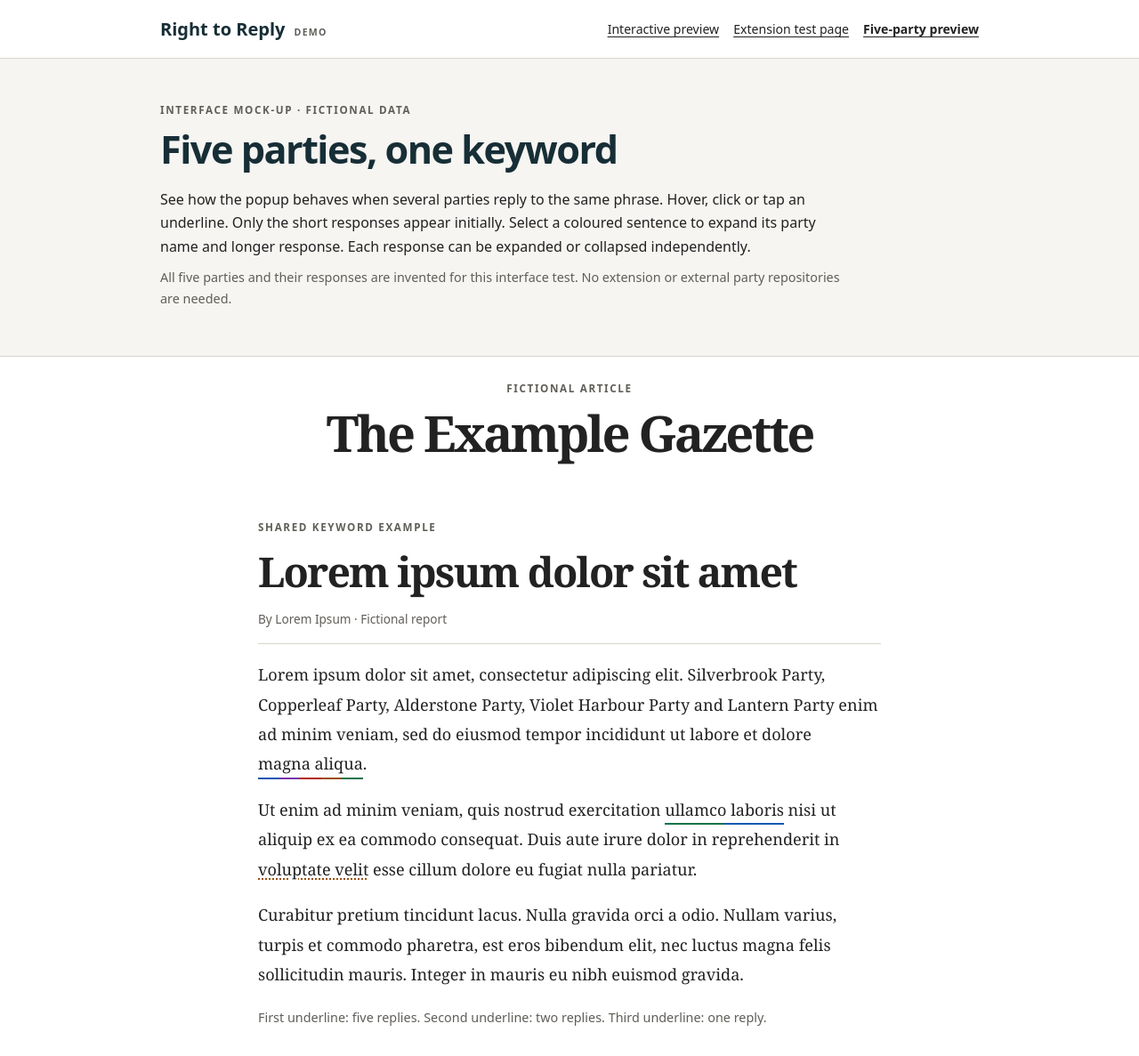
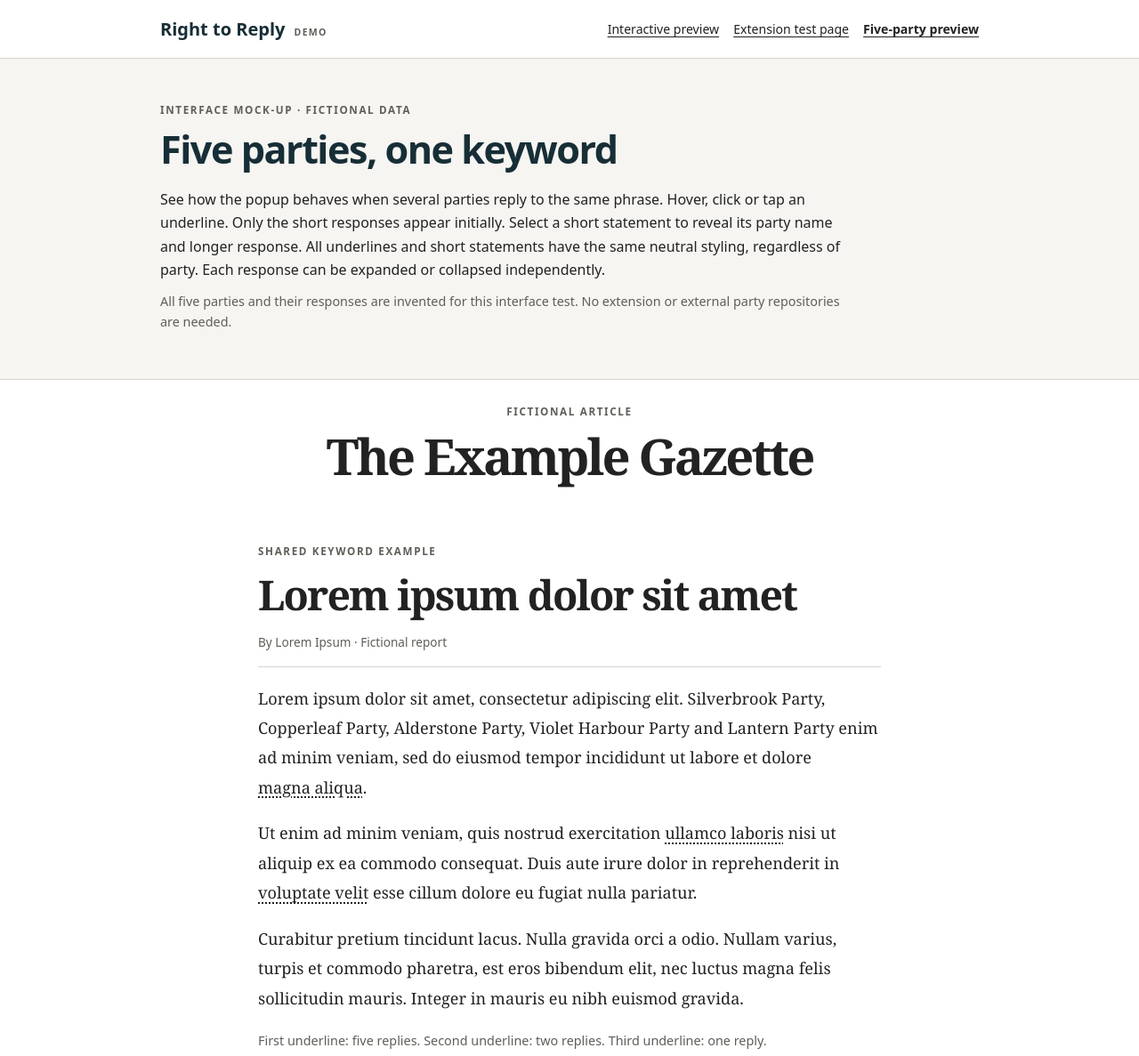
Before and after one commit to mikemayne/right-to-reply-test, a plain HTML site: page five-parties.html in a window 1280 px wide. Shown: the top 1187 px of the page at 89% size. Drawn offline with Linux system fonts and the light colour scheme.

Commit message:
Use neutral styling before party attribution

```diff
--- a/five-parties.html
+++ b/five-parties.html
@@ -17,7 +17,7 @@
 <section class="intro shell">
 <p class="eyebrow">Interface mock-up · Fictional data</p>
 <h1>Five parties, one keyword</h1>
-<p>See how the popup behaves when several parties reply to the same phrase. Hover, click or tap an underline. Only the short responses appear initially. Select a coloured sentence to expand its party name and longer response. Each response can be expanded or collapsed independently.</p>
+<p>See how the popup behaves when several parties reply to the same phrase. Hover, click or tap an underline. Only the short responses appear initially. Select a short statement to reveal its party name and longer response. All underlines and short statements have the same neutral styling, regardless of party. Each response can be expanded or collapsed independently.</p>
 <p class="note">All five parties and their responses are invented for this interface test. No extension or external party repositories are needed.</p>
 </section>
 <main class="paper">
--- a/preview.js
+++ b/preview.js
@@ -116,15 +116,6 @@
     place();
   }
   for (const button of document.querySelectorAll('.preview-keyword')) {
-    if (fake) {
-      const colors = shuffled((fake[button.dataset.keyword] ?? []).map(p => p.color));
-      if (colors.length === 1) button.style.setProperty('--keyword-color',colors[0]);
-      else if (colors.length > 1) {
-        button.classList.add('multi-keyword');
-        button.style.setProperty('--keyword-segments','linear-gradient(to right,' +
-          colors.map((c,i) => c + ' ' + (100*i/colors.length) + '% ' + (100*(i+1)/colors.length) + '%').join(',') + ')');
-      }
-    }
     button.addEventListener('pointerenter', e => { if(e.pointerType === 'mouse') open(button,false); });
     button.addEventListener('pointerleave', delay);
     button.addEventListener('click', () => open(button,true));
--- a/site.css
+++ b/site.css
@@ -28,7 +28,7 @@ button:focus-visible,a:focus-visible{outline:3px solid #217d85;outline-offset:4p
 .byline{font-size:.85rem;color:var(--muted);border-bottom:1px solid var(--line);padding-bottom:15px}
 .comparison{border-top:1px solid var(--line);padding-top:26px}
 .comparison h2{font-size:1.5rem}
-.preview-keyword{font:inherit;color:inherit;letter-spacing:inherit;border:0;padding:0;background:none;cursor:help;text-decoration:underline dotted var(--keyword-color,#000);text-decoration-thickness:2px;text-underline-offset:.2em}
+.preview-keyword{font:inherit;color:inherit;letter-spacing:inherit;border:0;padding:0;background:none;cursor:help;text-decoration:underline dotted currentColor;text-decoration-thickness:2px;text-underline-offset:.2em}
 .reply-popup{position:fixed;z-index:100;width:min(360px,calc(100vw - 16px));max-height:65vh;overflow:auto;box-sizing:border-box;padding:14px;border:1px solid #777;border-radius:8px;background:#fff;box-shadow:0 4px 20px #0004;font:14px/1.45 system-ui}
 .reply-popup[hidden]{display:none}
 .reply-popup p{margin:5px 0}
@@ -41,12 +41,11 @@ button:focus-visible,a:focus-visible{outline:3px solid #217d85;outline-offset:4p
 #reply-close{border:0;background:none;color:inherit;font:24px/1 system-ui;cursor:pointer;width:32px;height:32px;border-radius:4px}
 #reply-close:hover{background:#efefef}
 .reply-item+.reply-item{border-top:1px solid #ddd}
-.reply-short{display:flex;align-items:baseline;justify-content:space-between;gap:12px;width:100%;text-align:left;font:600 14px/1.5 system-ui;color:var(--party-color);background:none;border:0;padding:10px 0;cursor:pointer;overflow-wrap:anywhere}
+.reply-short{display:flex;align-items:baseline;justify-content:space-between;gap:12px;width:100%;text-align:left;font:600 14px/1.5 system-ui;color:inherit;background:none;border:0;padding:10px 0;cursor:pointer;overflow-wrap:anywhere}
 .reply-short:hover span:first-child{text-decoration:underline}
 .reply-chevron{flex:none;width:8px;height:8px;border-right:1.5px solid currentColor;border-bottom:1.5px solid currentColor;transform:rotate(45deg);margin-right:4px}
 .reply-short[aria-expanded=true] .reply-chevron{transform:rotate(225deg)}
 .reply-detail{padding:0 0 10px;color:#222;overflow-wrap:anywhere}
 .reply-detail strong{color:var(--party-color)}
 .reply-detail p{margin:4px 0 0}
-@media(forced-colors:none){.preview-keyword.multi-keyword{text-decoration:none;background-image:var(--keyword-segments);background-size:100% 2px;background-position:left bottom;background-repeat:no-repeat}}
-@media(forced-colors:active){.reply-short,.reply-detail strong{color:LinkText}}
+@media(forced-colors:active){.reply-detail strong{color:LinkText}}
```
Also changed, not shown: index.html (+1 -1 lines), tools/test-preview.mjs (+6 -2 lines), 1 other file.
